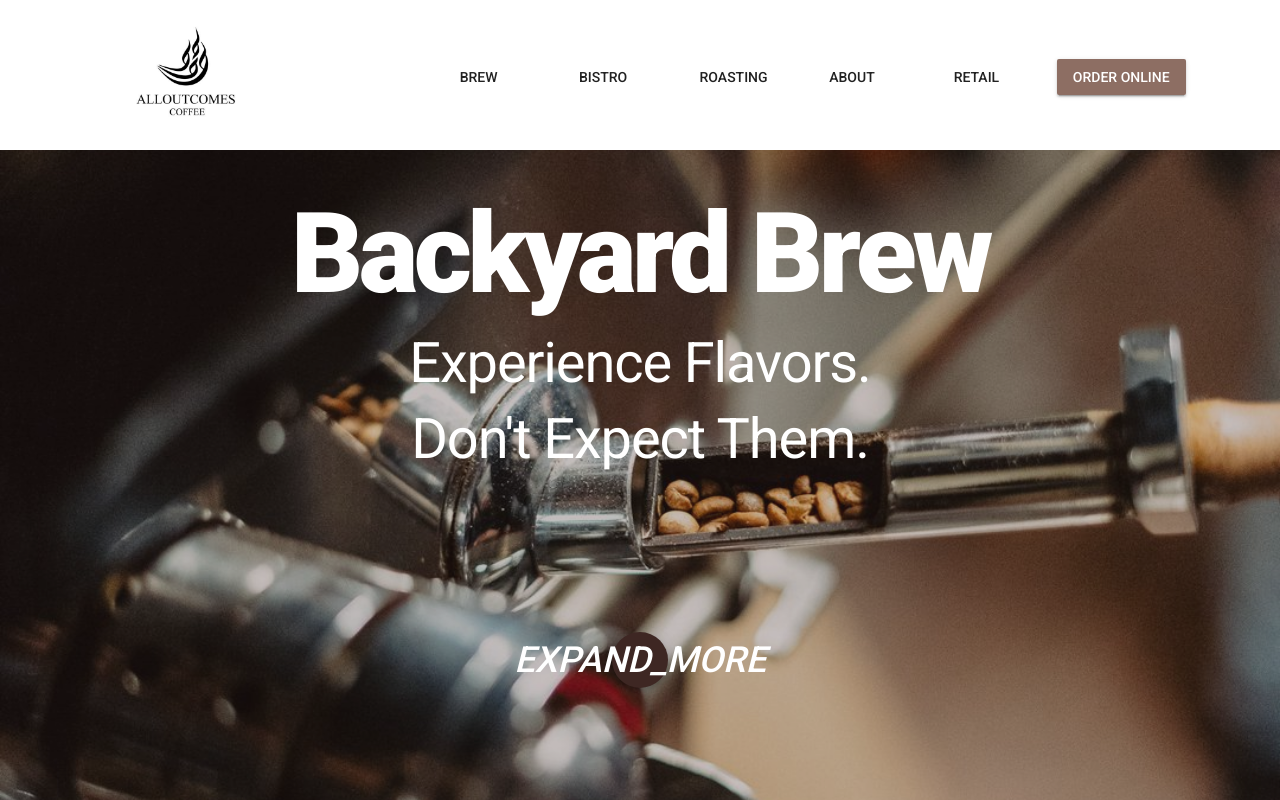
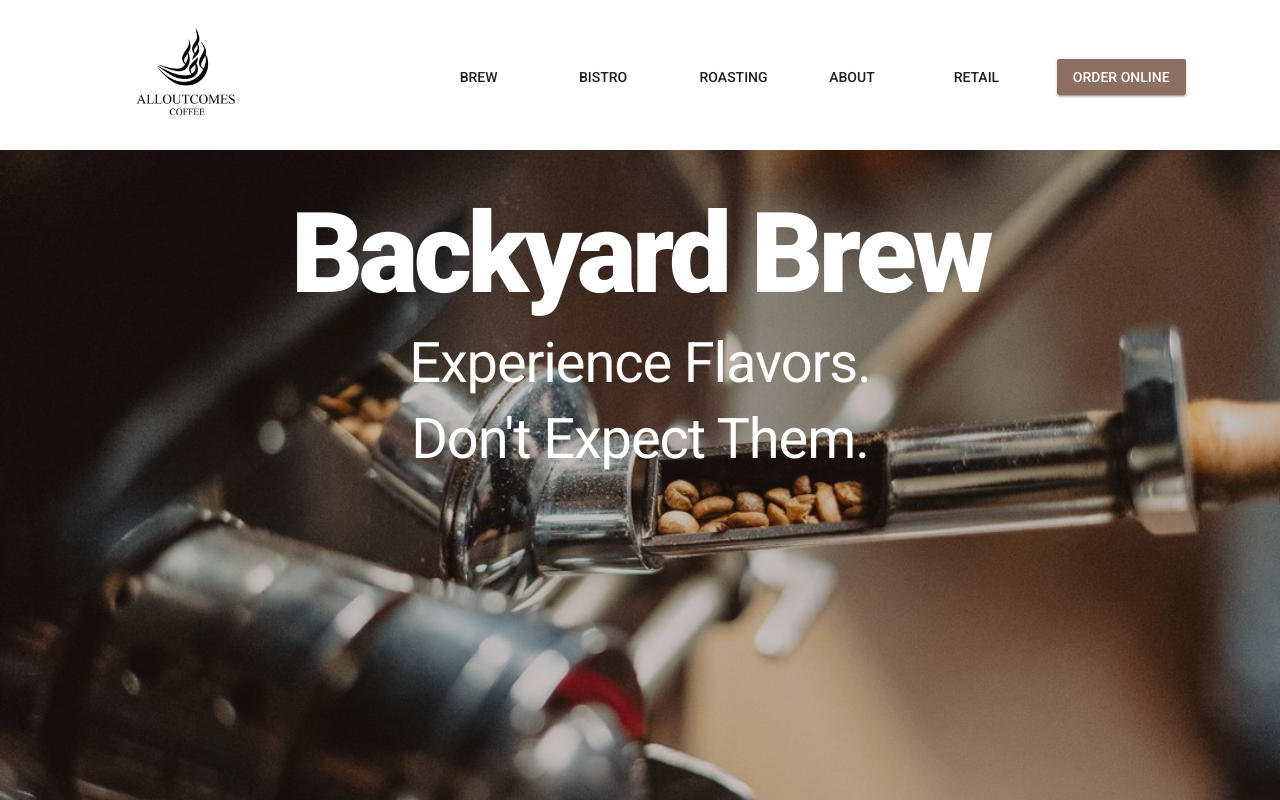
Before and after one commit to ibeckermayer/backyardbrew-frontend, a Vue app: page / in a window 1280 px wide. Built offline with nearby package versions, Linux system fonts and the light colour scheme.

Commit message:
removed expand more

```diff
--- a/src/views/Home.vue
+++ b/src/views/Home.vue
@@ -5,15 +5,8 @@
                 <div>
                     <div class="display-4 font-weight-black white--text text-xs-center mb-3">Backyard Brew</div>
                 </div>
-
                 <div class="display-3 white--text text-xs-center">Experience Flavors.</div>
                 <div class="display-3 white--text text-xs-center mb-5">Don't Expect Them.</div>
-
-            </v-flex>
-            <v-flex>
-                <v-btn fab class="mt-5 brown darken-4">
-                    <v-icon large color="white">expand_more</v-icon>
-                </v-btn>
             </v-flex>
         </v-layout>
     </v-container>
```
